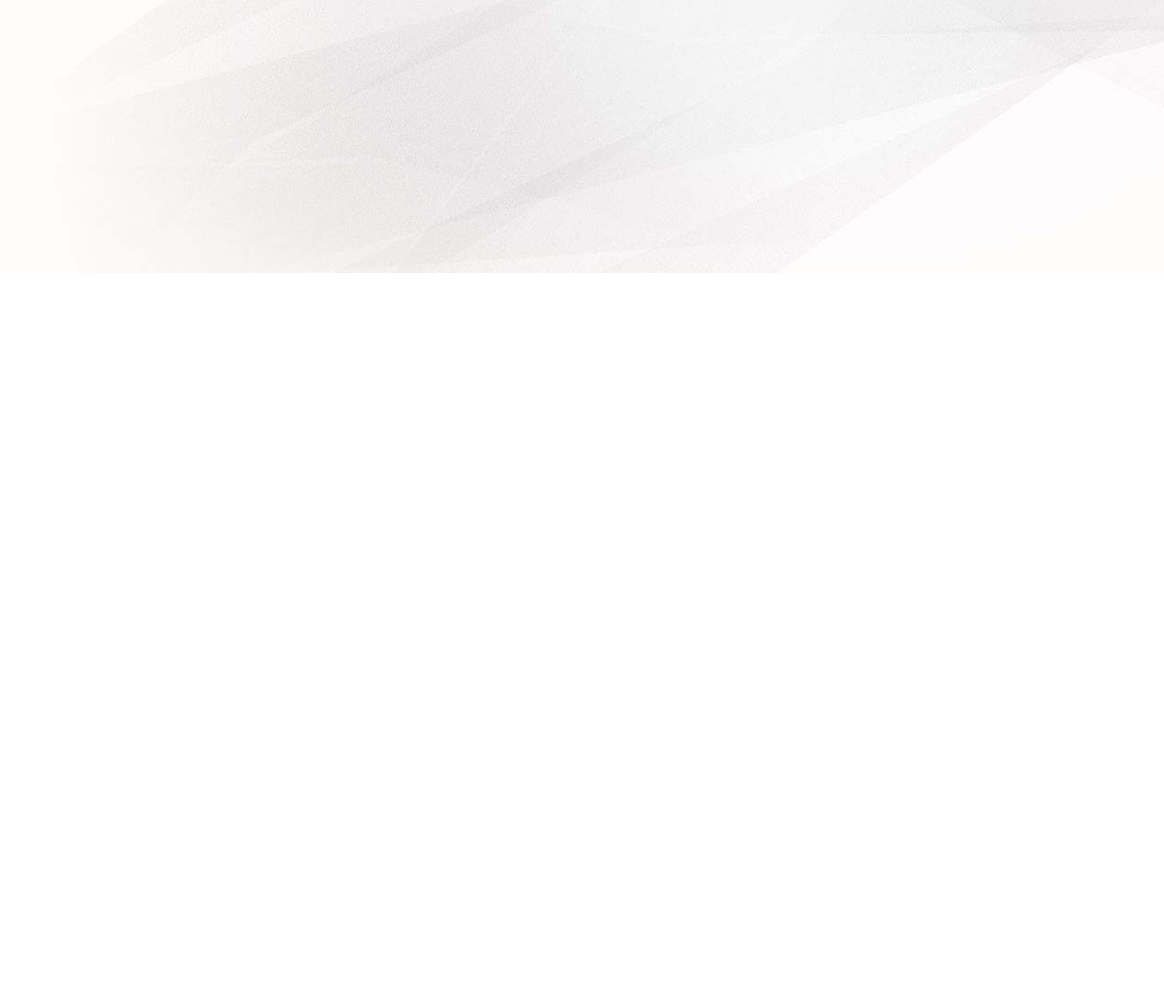
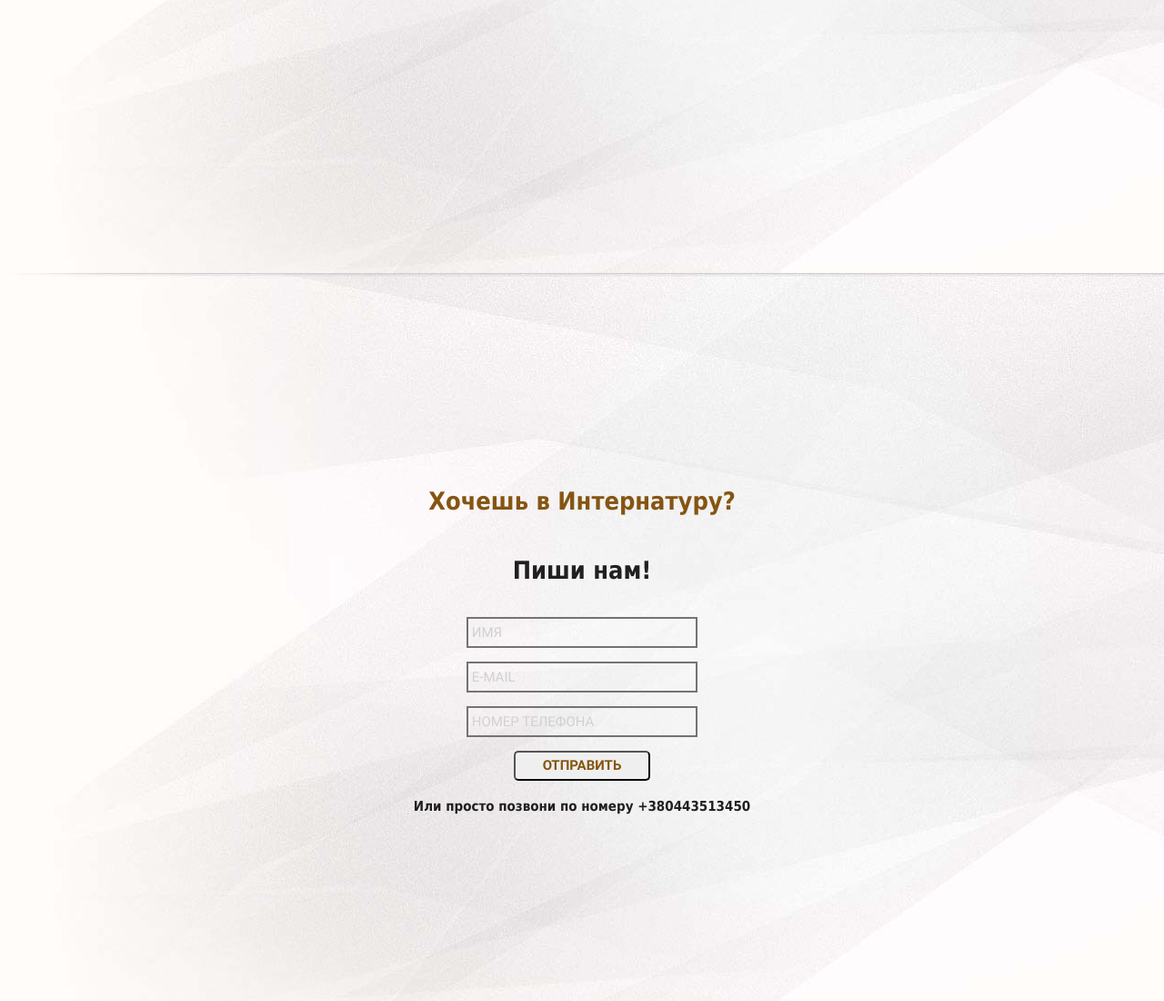
Before and after one commit to Katya1988/dev-studio, a plain HTML site: page index.html in a window 1280 px wide. Shown: the part 1300-2400 px from the top of the page at 91% size. Before the commit the page ends 1600 px from the top, so only its background shows below. Drawn offline with nearby package versions, Linux system fonts and the light colour scheme.

Commit message:
First commit Gleb

```diff
--- a/index.html
+++ b/index.html
@@ -8,6 +8,8 @@
 	<link href='css/materialize.min.css' media='screen' rel='stylesheet'>
 	<link rel="stylesheet" href="style.css">
 	<script src='https://code.jquery.com/jquery-2.1.1.min.js' type='text/javascript'></script>
+	<script type="text/javascript" src= "dist/jquery.validate.js"></script>
+
 	<script src='js/materialize.min.js' type='text/javascript'></script>
 
 </head>
@@ -43,8 +45,8 @@
 	</div>
 <!-- header -Katya --
 <!-- some stuff  -Gleb -->
-<div class="blocktwo"> <div class="Absolute-Center"><img  id="floatimg" src="images/meeting-coffee-laptops-1940x900_36390.jpg" alt="Table"> <p> Lorem  Lorem ipsum dolor sit amet, consectetur adipisicing elit. A ad, architecto aut beatae commodi fgculpa cum deserunt dolor est explicabo in ipsum iure magnam modi mollitia nobis non odit, perferendis possimus quas quo quod repellat similique soluta ut veniam voluptatum! Beatae excepturi, nam recusandae repellat repellendus similique unde voluptas voluptatum? ipsum dolor sit amet, consectetur adipisicing elit. A alias aperiam assumenda aut consequuntur, corporis cum cupiditate delectus, deserunt dicta dolores doloribus dolorum ea eius error, facere fugiat magnam maxime minus molestias odit officiis pariatur possimus quae qui quidem quisquam ratione saepe sapiente sed tempora tempore veniam voluptate voluptates voluptatibus!	</p> </div> </div>
-
+<div class="blockBackground"> <div class="Absolute-Center"><img  id="floatimg" src="images/meeting-coffee-laptops-1940x900_36390.jpg" alt="Table"> <p class="textblock"> Lorem  Lorem ipsum dolor sit amet, consectetur adipisicing elit. A ad, architecto aut beatae commodi fgculpa cum deserunt dolor est explicabo in ipsum iure magnam modi mollitia nobis non odit, perferendis possimus quas quo quod repellat similique soluta ut veniam voluptatum! Beatae excepturi, nam recusandae repellat repellendus similique unde voluptas voluptatum? ipsum dolor sit amet, consectetur adipisicing elit. A alias aperiam assumenda aut consequuntur, corporis cum cupiditate delectus, deserunt dicta dolores doloribus dolorum ea eius error, facere fugiat magnam maxime minus molestias odit officiis pariatur possimus quae qui quidem quisquam ratione saepe sapiente sed tempora tempore veniam voluptate voluptates voluptatibus!	</p> </div> </div>
+      <div class="clearfix"></div>
 <!-- Internatura -Katya -->
 
 
@@ -53,12 +55,19 @@
 <!-- slider- Gleb -->
 
 <!-- contact form -Gleb -->
-
-<!-- Footer -->
-
-	<!-- scripts -->
-	<script src='https://code.jquery.com/jquery-2.1.1.min.js' type='text/javascript'></script>
-	<script src='js/materialize.min.js' type='text/javascript'></script>
-	<script src='myjs.js' type='text/javascript'></script>
-</body>
-</html>
+<div class="blockBackground" >
+	<div class="Absolute-Center">
+		   <p class="contextone">Хочешь в Интернатуру?</p>
+		   <p class="contexttwo">Пиши нам!</p>
+			<form id="loginform" action="" method="post">
+				<input type="text" placeholder=" ИМЯ" name="name" />
+				<br>
+				<input type="email" placeholder=" E-MAIL" name="email" />
+				<br>
+				<input type="text" placeholder=" НОМЕР ТЕЛЕФОНА" name="number" />
+				<br>
+				<button class="submitbutton" type="submit" name="enter" value="ОТПРАВИТЬ">ОТПРАВИТЬ</button>
+			</form>
+		   <p class="contextthree">Или просто позвони по номеру +380443513450</p>
+	</div>
+</div>
--- a/style.css
+++ b/style.css
@@ -56,28 +56,33 @@ ul.menu li a:hover{
 /* mobile menu - Katya*/
 
 /*========= some stuff  -Gleb=========== */
-.blocktwo{
+.clearfix{
+    clear: both;
+}
+.blockBackground{
     width: 100%;
-    height: 100vh;
+    min-height: 100vh;
     background-image: url(images/background.jpg);
     position: relative;
     }
     .Absolute-Center {
         width: 60%;
-        height: 60%;
+        height: 50vh;
         margin: auto;
         position: absolute;
         top: 0; left: 0; bottom: 0; right: 0;
         line-height: 1.8;
     }
 
-    p{
-        font-family: Tahoma;
+        .textblock  {
+            font-family: Tahoma,sans-serif;
             font-weight: bold;
             font-size: 1rem;
             color: #855512;
             margin: 0;
             padding: 0;
+
+
             }
 
         #floatimg{
@@ -92,7 +97,48 @@ ul.menu li a:hover{
 /*===============Slider- Gleb=============== */
 
 /*=========contact form -Gleb=============== */
+#loginform{
+    text-align: center;
+}
 
+input{
+    background-color: transparent;
+    border: 2px solid #747272 ;
+    outline: none;
+    height: 3rem;
+    width: 20%;
+    font-size: 1rem;
+    margin: 0 0 15px 0;
+    padding: 0;
+    box-sizing: content-box;
+}
+
+.submitbutton{
+    width: 150px;
+    font-weight:bold;
+    margin: 0 auto;
+    border-radius: 5px ;
+    color: #855512;
+}
+
+.contextone{
+    text-align: center;
+    color: #855512;
+    font-size: 1.8rem;
+    font-weight:bold;
+    font-family: Tahoma, sans-serif;
+}
+.contexttwo{
+    text-align: center;
+    font-size: 1.8rem;
+    font-weight:bold;
+    font-family: Tahoma, sans-serif;
+}
+.contextthree{
+    text-align: center;
+    font-weight: bold;
+    font-family: Tahoma, sans-serif;
+}
 
 /* Footer  */
 
```
Also changed, not shown: css/materialize.min.css. Lines whose indentation alone changed are shown as unchanged.
